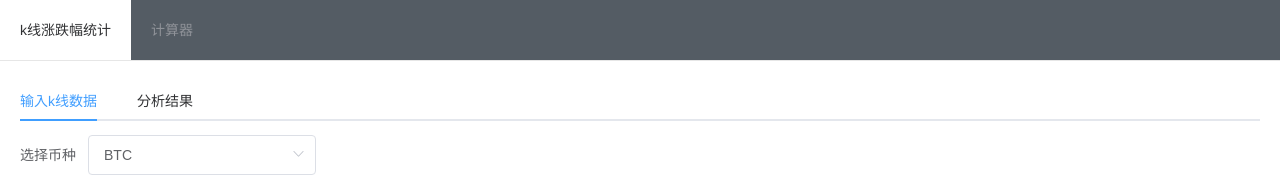
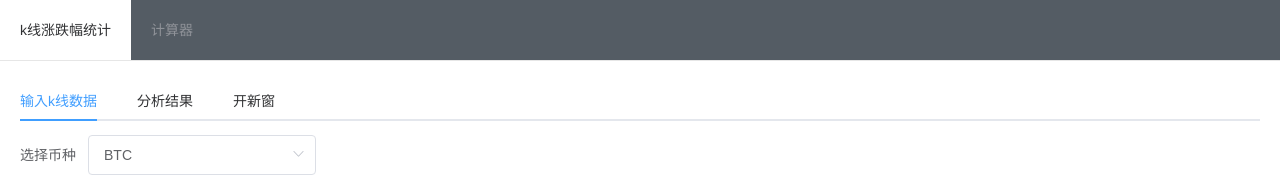
Before and after one commit to dodio/crypto_tool, a Vue app: page /#/ in a window 1280 px wide. Shown: the top 176 px of the page. Built offline with nearby package versions, Linux system fonts and the light colour scheme.

Commit message:
增加开新窗功能

```diff
--- a/src/views/Home.vue
+++ b/src/views/Home.vue
@@ -1,6 +1,6 @@
 <template>
   <div class="kline">
-    <el-tabs v-model="activeName">
+    <el-tabs v-model="activeName" :before-leave="beforeTabChange">
       <el-tab-pane label="输入k线数据" name="input">
           <el-form>
               <el-form-item label="选择币种">
@@ -32,6 +32,9 @@
       </el-tab-pane>
       <el-tab-pane label="分析结果" name="result">
         <KlineDataAnalyzer v-if="parsedKlineData" :title="rsTitle" :klineData="parsedKlineData"/>
+      </el-tab-pane>
+
+      <el-tab-pane label="开新窗" name="new">
       </el-tab-pane>
     </el-tabs>
   </div>
@@ -76,10 +79,19 @@ export default {
       rsTitle: ''
     };
   },
+  watch: {
+
+  },
   methods: {
     openApi () {
       const url = `https://api.hbdm.com/market/history/kline?symbol=${[this.selectedSymbol, this.selectedContract].join('_')}&period=${this.peroid}&size=${this.size}`;
       window.open(url);
+    },
+    beforeTabChange(val, prev) {
+      if(val === 'new') {
+        window.open(location.href);
+        return false;
+      }
     },
     getKlineData () {
       if (!this.klineData) {
```
